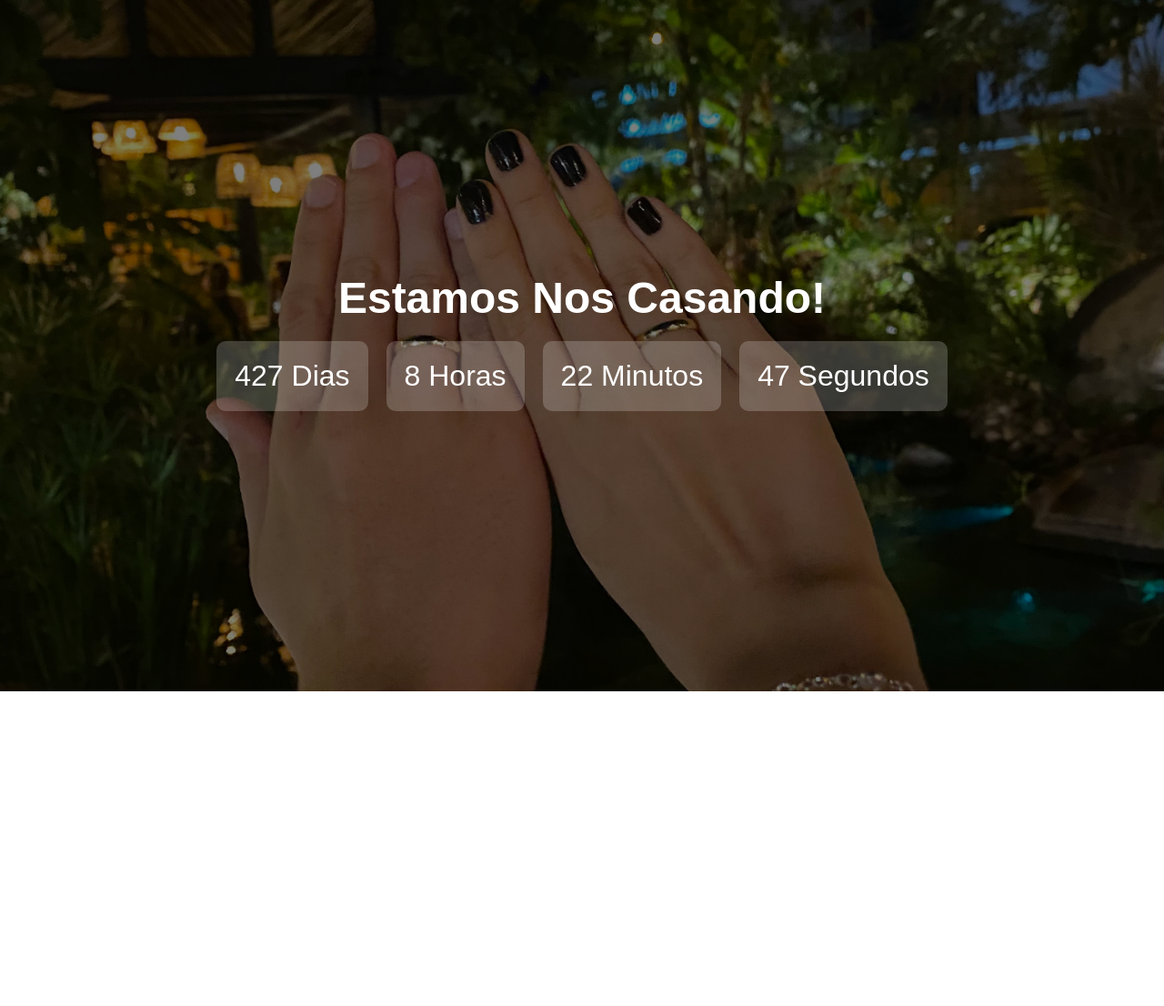
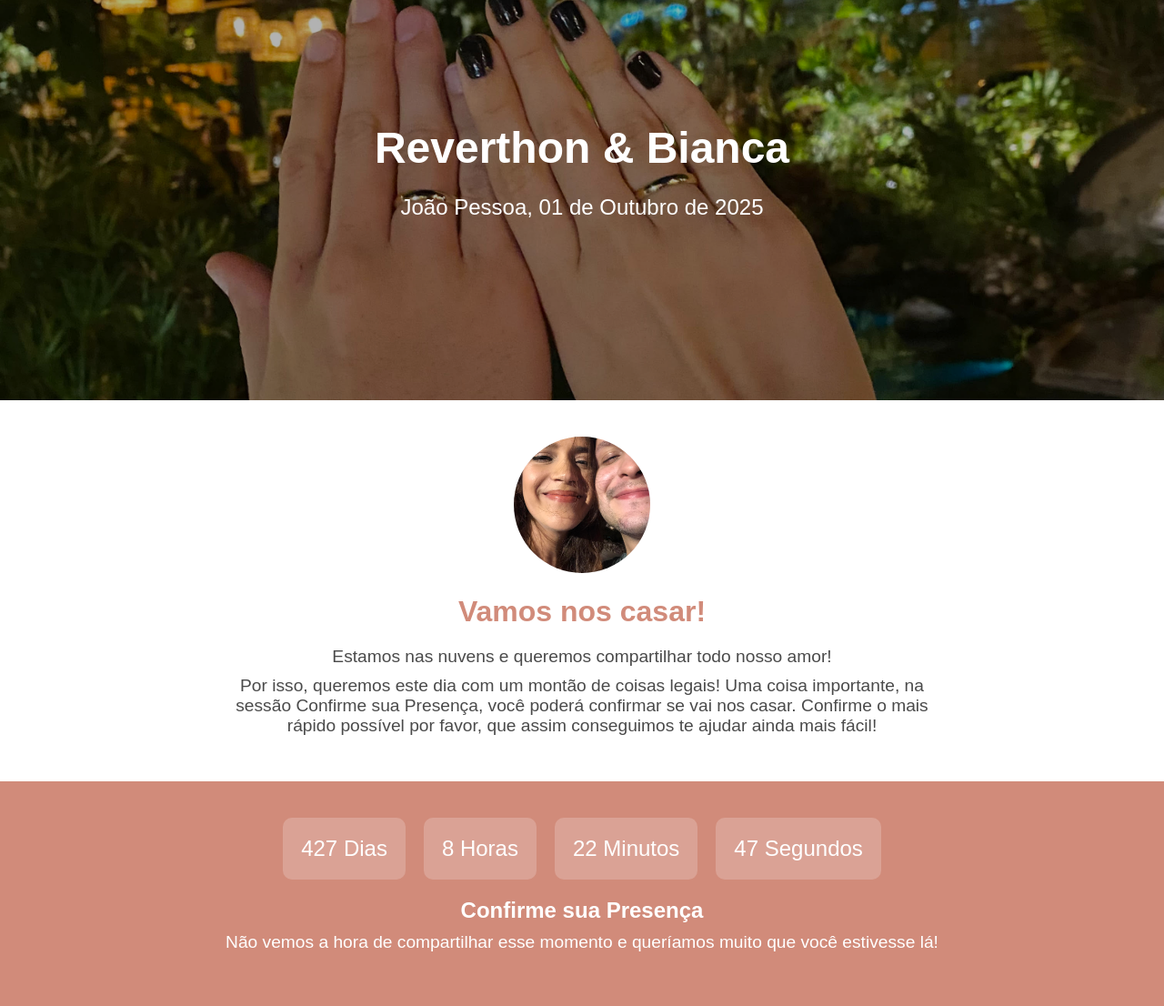
Before and after one commit to reverthon/sitecasamento, a plain HTML site: page index.html in a window 1280 px wide. Shown: the part 40-1146 px from the top of the page at 91% size. Before the commit the page ends 800 px from the top, so only its background shows below. Drawn offline with Linux system fonts and the light colour scheme.

Commit message:
Add files via upload

```diff
--- a/index.html
+++ b/index.html
@@ -3,21 +3,38 @@
 <head>
     <meta charset="UTF-8">
     <meta name="viewport" content="width=device-width, initial-scale=1.0">
-    <title>Contagem Regressiva para o Casamento</title>
+    <title>Casamento de Reverthon & Bianca</title>
     <link rel="stylesheet" href="styles.css">
 </head>
 <body>
-    <div class="background">
-        <div class="overlay">
-            <h1>Estamos Nos Casando!</h1>
-            <div id="countdown">
-                <div><span id="days"></span> Dias</div>
-                <div><span id="hours"></span> Horas</div>
-                <div><span id="minutes"></span> Minutos</div>
-                <div><span id="seconds"></span> Segundos</div>
-            </div>
+    <header class="hero">
+        <img src="fundo.jpg" alt="Marcos e Juliana">
+        <div class="header-content">
+            <h1>Reverthon & Bianca</h1>
+            <p>João Pessoa, 01 de Outubro de 2025</p>
         </div>
-    </div>
+    </header>
+
+    <section class="invite">
+        <div class="invite-content">
+            <img src="fotocasalengra.jpg" alt="Foto do casal" class="round-photo">
+            <h2>Vamos nos casar!</h2>
+            <p>Estamos nas nuvens e queremos compartilhar todo nosso amor!</p>
+            <p>Por isso, queremos este dia com um montão de coisas legais! Uma coisa importante, na sessão Confirme sua Presença, você poderá confirmar se vai nos casar. Confirme o mais rápido possível por favor, que assim conseguimos te ajudar ainda mais fácil!</p>
+        </div>
+    </section>
+
+    <section class="countdown">
+        <div id="countdown">
+            <div><span id="days"></span> Dias</div>
+            <div><span id="hours"></span> Horas</div>
+            <div><span id="minutes"></span> Minutos</div>
+            <div><span id="seconds"></span> Segundos</div>
+        </div>
+        <h3>Confirme sua Presença</h3>
+        <p>Não vemos a hora de compartilhar esse momento e queríamos muito que você estivesse lá!</p>
+    </section>
+
     <script src="script.js"></script>
 </body>
 </html>
--- a/styles.css
+++ b/styles.css
@@ -1,63 +1,121 @@
 body, html {
     margin: 0;
     padding: 0;
+    font-family: 'Arial', sans-serif;
+    color: #4A4A4A;
+    background-color: #f5f5f5;
+}
+
+.hero {
+    position: relative;
+    width: 100%;
+    height: 60vh;
+    overflow: hidden;
+}
+
+.hero img {
     width: 100%;
     height: 100%;
-    display: flex;
-    justify-content: center;
-    align-items: center;
-    font-family: Arial, sans-serif;
+    object-fit: cover;
+    filter: brightness(70%);
 }
 
-.background {
-    background-image: url('fundo.jpg'); /* Substitua pelo caminho da foto do casal */
-    background-size: cover;
-    background-position: center;
-    width: 100%;
-    height: 100%;
-    position: relative;
-}
-
-.overlay {
-    background: rgba(0, 0, 0, 0.5);
-    width: 100%;
-    height: 100%;
-    display: flex;
-    flex-direction: column;
-    justify-content: center;
-    align-items: center;
+.header-content {
+    position: absolute;
+    top: 50%;
+    left: 50%;
+    transform: translate(-50%, -50%);
     text-align: center;
     color: #fff;
 }
 
-h1 {
+.header-content h1 {
     font-size: 3em;
-    margin-bottom: 20px;
+    margin: 0;
+}
+
+.header-content p {
+    font-size: 1.5em;
+}
+
+.invite {
+    background-color: #fff;
+    padding: 40px 20px;
+    text-align: center;
+}
+
+.invite-content {
+    max-width: 800px;
+    margin: 0 auto;
+}
+
+.round-photo {
+    border-radius: 50%;
+    width: 150px;
+    height: 150px;
+    object-fit: cover;
+}
+
+.invite h2 {
+    font-size: 2em;
+    margin: 20px 0;
+    color: #D18B7A;
+}
+
+.invite p {
+    font-size: 1.2em;
+    margin: 10px 0;
+}
+
+.countdown {
+    background-color: #D18B7A;
+    color: white;
+    padding: 40px 20px;
+    text-align: center;
 }
 
 #countdown {
     display: flex;
+    justify-content: center;
     gap: 20px;
+    margin-bottom: 20px;
 }
 
 #countdown div {
-    background: rgba(255, 255, 255, 0.2);
+    background-color: rgba(255, 255, 255, 0.2);
     padding: 20px;
     border-radius: 10px;
-    font-size: 2em;
+    font-size: 1.5em;
+}
+
+h3 {
+    font-size: 1.5em;
+    margin: 0;
+}
+
+.countdown p {
+    font-size: 1.2em;
+    margin-top: 10px;
 }
 
 @media (max-width: 768px) {
-    h1 {
+    .header-content h1 {
         font-size: 2em;
     }
 
-    #countdown {
-        flex-direction: column;
-        gap: 10px;
+    .header-content p {
+        font-size: 1em;
+    }
+
+    .invite h2 {
+        font-size: 1.5em;
+    }
+
+    .invite p {
+        font-size: 1em;
     }
 
     #countdown div {
-        font-size: 1.5em;
+        font-size: 1em;
     }
 }
```
Also changed, not shown: fotocasal.jpg (added), fotocasalengra.jpg (added).
